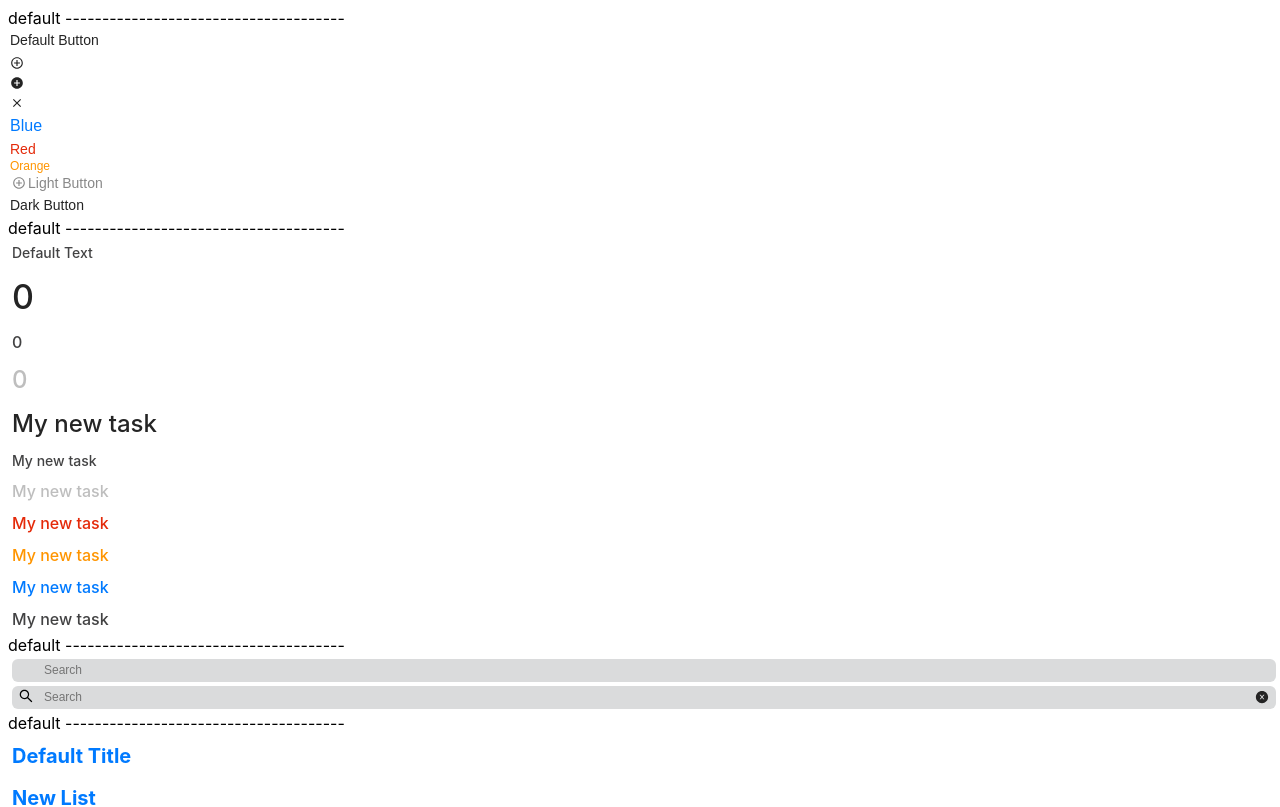
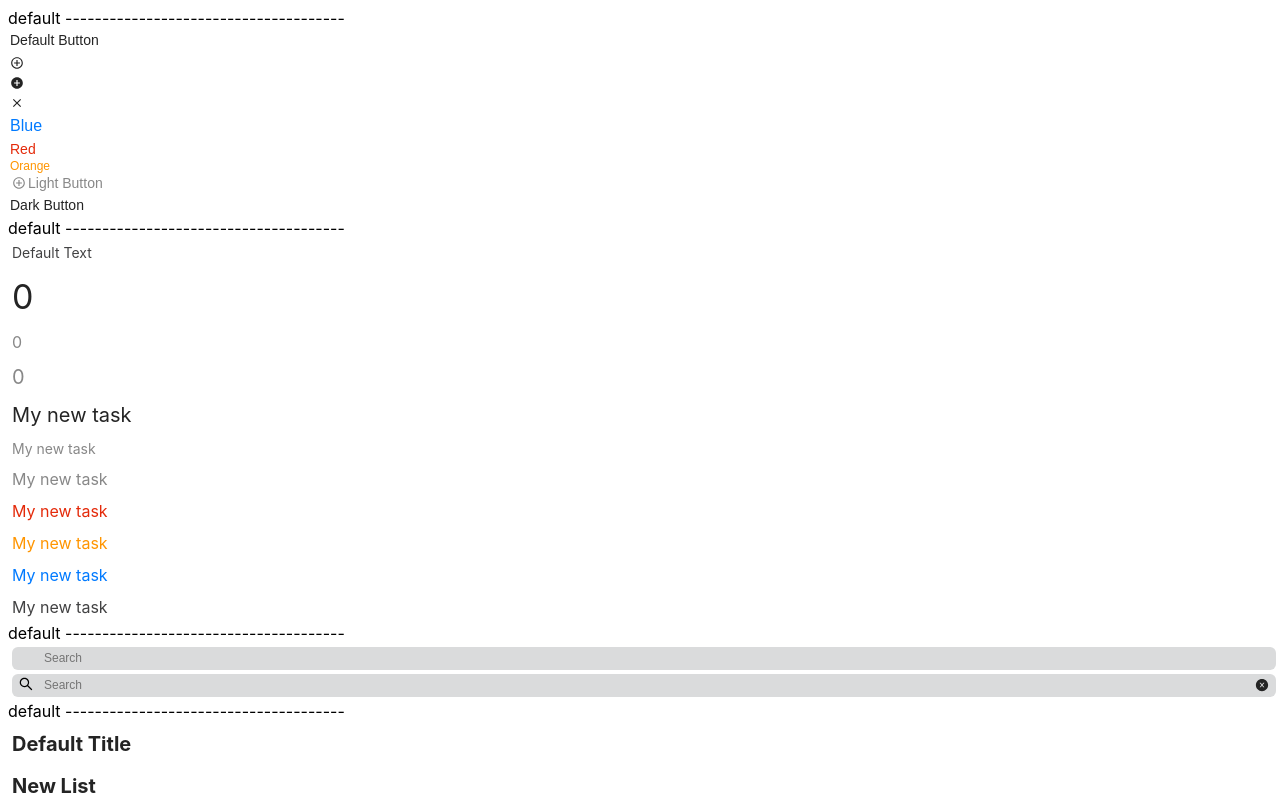
Before and after one commit to Anhelina4/ios-planner, a React (Create React App) app in the folder ios-planner/: page / in a window 1280 px wide. Shown: the top 807 px of the page. Built offline with nearby package versions, Linux system fonts and the light colour scheme.

Commit message:
finish rewritings using maps

```diff
--- a/ios-planner/src/App.js
+++ b/ios-planner/src/App.js
@@ -9,7 +9,7 @@ import {
   Switcher,
   Container,
   Row,
-  Col
+  Col,
 } from "./components"
 import { MdAddCircleOutline, MdAddCircle, MdClose } from "react-icons/md"
 import { AiFillCloseCircle, AiOutlineSearch, AiFillFlag } from "react-icons/ai"
@@ -33,7 +33,6 @@ function App() {
         icon={<MdAddCircleOutline />}
       />
       <Button variant="primary">Dark Button</Button>
-
       {/* Text */}
       default --------------------------------------
       <Text>Default Text</Text>
@@ -47,7 +46,6 @@ function App() {
       <Text children="My new task" size="lg" color="orange" />
       <Text children="My new task" size="lg" color="blue" />
       <Text children="My new task" size="lg" />
-
       {/* InputSearch */}
       default --------------------------------------
       <SearchInput />
@@ -55,17 +53,16 @@ function App() {
         prefix={<AiOutlineSearch />}
         sufix={<Button icon={<AiFillCloseCircle />} />}
       />
-
       {/* Title */}
       default --------------------------------------
       <Title>Default Title</Title>
       <Title size="md" children="New List" />
       <Title size="md" children="New List" color="red" />
       <Title size="lg" children="New List" color="orange" />
+      <Title size="lg" children="New List" color="blue" />
       <Title size="lg" children="New List" variant="primary" />
       <Title size="lg" children="New List" variant="secondary" />
       <Title size="lg" children="New List" variant="disabled" />
-
       {/* Checkbox */}
       <Checkbox />
       <Checkbox checked={true} color="red" />
@@ -74,7 +71,6 @@ function App() {
       <Checkbox checked={true} variant="secondary" />
       <Checkbox checked={false} />
       <Checkbox checked={true} />
-
       {/* Switcher */}
       <div>
         <br />
@@ -86,7 +82,6 @@ function App() {
       <Switcher icon={<BsInboxFill />} variant="darkGrey" />
       <Switcher icon={<AiFillFlag />} variant="orange" />
       <Switcher icon={<AiFillFlag />} variant="lightGrey" />
-
       {/* Grid.Containers */}
       <Container variant="container">container</Container>
       <Container variant="container-sm">sm</Container>
@@ -95,15 +90,13 @@ function App() {
       <Container variant="container-xl">xl</Container>
       <Container variant="container-xxl">xxl</Container>
       <Container variant="container-fluid">container-fluid</Container>
-
       {/* Grid.Row */}
       <Row></Row>
       <Container>
         <Row>Hey</Row>
         <Row>Jude</Row>
         <Row>Again</Row>
-        </Container>
-
+      </Container>
       {/* Grid.cols */}
     </>
   )
--- a/ios-planner/src/components/Text/Text.style.js
+++ b/ios-planner/src/components/Text/Text.style.js
@@ -1,76 +1,50 @@
 import styled, { css } from "styled-components"
 
+// maps
+const Colors = {
+  blue: "var(--color-blue)",
+  red: "var(--color-red)",
+  orange: "var(--color-orange)",
+}
+
+const textVariants = {
+  primary: "var(--color-dark)",
+  secondary: "var(--color-dark-lighten1)",
+  disabled: "var(--color-dark-lighten1)",
+}
+
+const textSizes = {
+  sm: "var(--text-sm)",
+  md: "var(--text-md)",
+  lg: "var(--text-lg)",
+  xl: "var(--text-xl)",
+  xxl: "var(--text-xxl)",
+}
+
+// styles
 const TextWrapper = styled.div`
   color: var(--color-dark-lighten0);
   font-size: ${props => props.size || "var(--text-md)"};
   line-height: var(--lh-md);
-  font-weight: var(--text-semibold);
+  font-weight: var(--text-regular);
   padding: var(--p-md);
 
   ${props =>
-    props.variant === "primary" &&
+    props.variant &&
     css`
-      color: var(--color-dark);
+      color: ${props=> textVariants[props.variant]};
+    `}
+
+    ${props =>
+    props.color &&
+    css`
+      color: ${props=> Colors[props.color]};
     `}
 
   ${props =>
-    props.variant === "secondary" &&
+    props.size &&
     css`
-      color: var(--color-dark-lighten0);
-    `}
-
-    ${props =>
-    props.variant === "disabled" &&
-    css`
-      color: var(--color-dark-lighten2);
-    `}
-
-    ${props =>
-    props.color === "red" &&
-    css`
-      color: var(--color-red);
-    `}
-
-    ${props =>
-    props.color === "orange" &&
-    css`
-      color: var(--color-orange);
-    `}
-
-    ${props =>
-    props.color === "blue" &&
-    css`
-      color: var(--color-blue);
-    `}
-
-  ${props =>
-    props.size === "sm" &&
-    css`
-      font-size: var(--text-sm);
-    `}
-
-  ${props =>
-    props.size === "md" &&
-    css`
-      font-size: var(--text-md);
-    `}
-
-  ${props =>
-    props.size === "lg" &&
-    css`
-      font-size: var(--text-lg);
-    `}
-
-  ${props =>
-    props.size === "xl" &&
-    css`
-      font-size: var(--text-xl);
-    `}
-
-  ${props =>
-    props.size === "xxl" &&
-    css`
-      font-size: var(--text-xxl);
+      font-size: ${props=> textSizes[props.size]};
     `}
 `
 
--- a/ios-planner/src/components/Title/Title.style.js
+++ b/ios-planner/src/components/Title/Title.style.js
@@ -1,51 +1,47 @@
 import styled, { css } from "styled-components"
 
+
+// maps
+const Colors = {
+  blue: "var(--color-blue)",
+  red: "var(--color-red)",
+  orange: "var(--color-orange)",
+}
+
+const titleSizes = {
+  md: "var(--title-md)",
+  lg: "var(--title-lg)",
+}
+
+const titleVariants = {
+  primary: "var(--color-dark)",
+  secondary: "var(--color-dark-lighten0)",
+  disabled: "var(--color-dark-lighten1)",
+}
+
+// styles
 const TitleWrapper = styled.h2`
-  color: var(--color-blue);
   font-size: var(--title-md);
   padding: var(--p-md);
   margin: var(--m-md) var(--m-none);
   line-height: var(--lh-md);
+  color: var(--color-dark);
   ${props =>
-    props.size === "md" &&
+    props.size &&
     css`
-      font-size: var(--title-md);
-    `}
-
-  ${props =>
-    props.size === "lg" &&
-    css`
-      font-size: var(--title-lg);
+      font-size: ${props => titleSizes[props.size]};
     `}
 
     ${props =>
-    props.color === "red" &&
+    props.color &&
     css`
-      color: var(--color-red);
+      color: ${props=> Colors[props.color]};
     `}
 
     ${props =>
-    props.color === "orange" &&
+    props.variant &&
     css`
-      color: var(--color-orange);
-    `}
-
-    ${props =>
-    props.variant === "primary" &&
-    css`
-      color: var(--color-dark);
-    `}
-
-    ${props =>
-    props.variant === "secondary" &&
-    css`
-      color: var(--color-dark-lighten0);
-    `}
-
-    ${props =>
-    props.variant === "disabled" &&
-    css`
-      color: var(--color-dark-lighten1);
+      color: ${props=> titleVariants[props.variant]};
     `}
 `
 
--- a/ios-planner/src/styles/style.css
+++ b/ios-planner/src/styles/style.css
@@ -33,7 +33,7 @@
   --text-sm: 12px;
   --text-md: 14px;
   --text-lg: 16px;
-  --text-xl: 24px;
+  --text-xl: 20px;
   --text-xxl: 34px;
 
   /*text-weight*/
```
